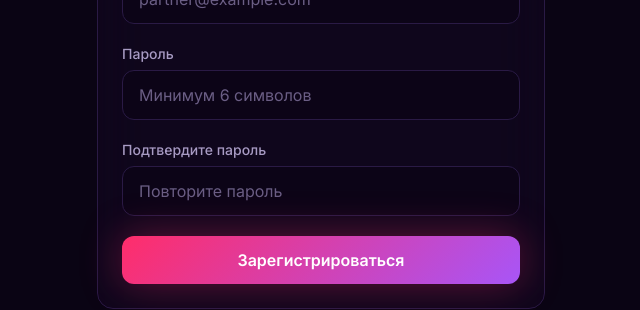
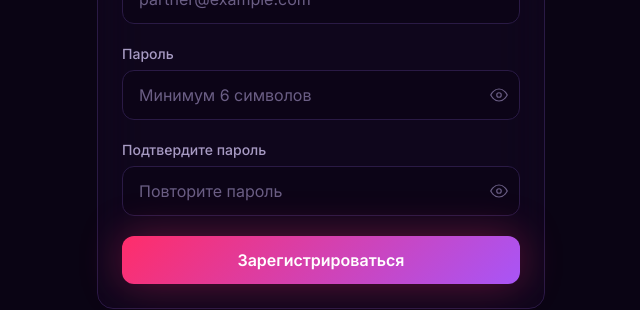
Before and after one commit to romanoffalexx/LOKO_platform, a React (Vite) app: page /invite/1 in a window 1280 px wide. Shown: the part 422-732 px from the top of the page, without its empty margins (319-959 px from the left). Built offline with nearby package versions, Linux system fonts and the light colour scheme; no server answers.

Commit message:
добавлен глаз напротив ввода пароля

```diff
--- /dev/null
+++ b/src/components/ui/PasswordInput.tsx
@@ -0,0 +1,26 @@
+import { useState, type FC, type InputHTMLAttributes } from 'react'
+import { IconEye, IconEyeOff } from './icons'
+
+/** Поле ввода пароля с иконкой «глаз» для показа/скрытия */
+export const PasswordInput: FC<InputHTMLAttributes<HTMLInputElement>> = (props) => {
+  const [visible, setVisible] = useState(false)
+
+  return (
+    <div className="relative">
+      <input
+        {...props}
+        type={visible ? 'text' : 'password'}
+        className={`input w-full pr-10 ${props.className || ''}`}
+      />
+      <button
+        type="button"
+        tabIndex={-1}
+        onClick={() => setVisible(v => !v)}
+        className="absolute right-3 top-1/2 -translate-y-1/2 text-loko-text-muted hover:text-loko-text-primary transition-colors"
+        aria-label={visible ? 'Скрыть пароль' : 'Показать пароль'}
+      >
+        {visible ? <IconEyeOff size={18} /> : <IconEye size={18} />}
+      </button>
+    </div>
+  )
+}
--- a/src/components/ui/icons.tsx
+++ b/src/components/ui/icons.tsx
@@ -129,3 +129,9 @@ export const IconTrash: FC<IconProps> = ({ size, ...p }) => (
 export const IconEdit: FC<IconProps> = ({ size, ...p }) => (
   <svg {...baseProps(size)} {...p}><path d="M17 3a2.85 2.85 0 1 1 4 4L7.5 20.5 2 22l1.5-5.5Z"/><path d="m15 5 4 4"/></svg>
 )
+export const IconEye: FC<IconProps> = ({ size, ...p }) => (
+  <svg {...baseProps(size)} {...p}><path d="M1 12s4-8 11-8 11 8 11 8-4 8-11 8-11-8-11-8z"/><circle cx="12" cy="12" r="3"/></svg>
+)
+export const IconEyeOff: FC<IconProps> = ({ size, ...p }) => (
+  <svg {...baseProps(size)} {...p}><path d="M17.94 17.94A10.07 10.07 0 0 1 12 20c-7 0-11-8-11-8a18.45 18.45 0 0 1 5.06-5.94"/><path d="M9.9 4.24A9.12 9.12 0 0 1 12 4c7 0 11 8 11 8a18.5 18.5 0 0 1-2.16 3.19"/><path d="m14.12 14.12a3 3 0 1 1-4.24-4.24"/><line x1="1" y1="1" x2="23" y2="23"/></svg>
+)
--- a/src/pages/auth/ChangePasswordPage.tsx
+++ b/src/pages/auth/ChangePasswordPage.tsx
@@ -3,6 +3,7 @@ import { useNavigate } from 'react-router-dom'
 import { authApi } from '@/lib/api'
 import { useAuth } from '@/lib/auth'
 import { YaokoLogo } from '@/components/brand/YaokoLogo'
+import { PasswordInput } from '@/components/ui/PasswordInput'
 
 export const ChangePasswordPage: FC = () => {
   const { user, refresh } = useAuth()
@@ -65,36 +66,30 @@ export const ChangePasswordPage: FC = () => {
           {showOld && (
             <div>
               <label className="block text-sm font-medium text-loko-text-secondary mb-1.5">Текущий пароль</label>
-              <input
-                type="password"
+              <PasswordInput
                 value={oldPassword}
                 onChange={e => setOldPassword(e.target.value)}
                 required
-                className="input w-full"
               />
             </div>
           )}
 
           <div>
             <label className="block text-sm font-medium text-loko-text-secondary mb-1.5">Новый пароль</label>
-            <input
-              type="password"
+            <PasswordInput
               value={newPassword}
               onChange={e => setNewPassword(e.target.value)}
               required
-              className="input w-full"
               placeholder="Минимум 6 символов"
             />
           </div>
 
           <div>
             <label className="block text-sm font-medium text-loko-text-secondary mb-1.5">Подтвердите пароль</label>
-            <input
-              type="password"
+            <PasswordInput
               value={confirm}
               onChange={e => setConfirm(e.target.value)}
               required
-              className="input w-full"
             />
           </div>
 
--- a/src/pages/auth/InvitePage.tsx
+++ b/src/pages/auth/InvitePage.tsx
@@ -2,6 +2,7 @@ import { useState, type FC, type FormEvent } from 'react'
 import { useParams, useNavigate } from 'react-router-dom'
 import { authApi } from '@/lib/api'
 import { YaokoLogo } from '@/components/brand/YaokoLogo'
+import { PasswordInput } from '@/components/ui/PasswordInput'
 
 export const InvitePage: FC = () => {
   const { token } = useParams<{ token: string }>()
@@ -93,24 +94,20 @@ export const InvitePage: FC = () => {
 
           <div>
             <label className="block text-sm font-medium text-loko-text-secondary mb-1.5">Пароль</label>
-            <input
-              type="password"
+            <PasswordInput
               value={password}
               onChange={e => setPassword(e.target.value)}
               required
-              className="input w-full"
               placeholder="Минимум 6 символов"
             />
           </div>
 
           <div>
             <label className="block text-sm font-medium text-loko-text-secondary mb-1.5">Подтвердите пароль</label>
-            <input
-              type="password"
+            <PasswordInput
               value={confirm}
               onChange={e => setConfirm(e.target.value)}
               required
-              className="input w-full"
               placeholder="Повторите пароль"
             />
           </div>
--- a/src/pages/auth/LoginPage.tsx
+++ b/src/pages/auth/LoginPage.tsx
@@ -2,6 +2,7 @@ import { useState, type FC, type FormEvent } from 'react'
 import { useNavigate, useLocation, Link } from 'react-router-dom'
 import { useAuth } from '@/lib/auth'
 import { YaokoLogo } from '@/components/brand/YaokoLogo'
+import { PasswordInput } from '@/components/ui/PasswordInput'
 
 export const LoginPage: FC = () => {
   const { login, user } = useAuth()
@@ -74,12 +75,10 @@ export const LoginPage: FC = () => {
 
           <div>
             <label className="block text-sm font-medium text-loko-text-secondary mb-1.5">Пароль</label>
-            <input
-              type="password"
+            <PasswordInput
               value={password}
               onChange={e => setPassword(e.target.value)}
               required
-              className="input w-full"
               placeholder="••••••••"
             />
           </div>
--- a/src/pages/tablet/TabletLogin.tsx
+++ b/src/pages/tablet/TabletLogin.tsx
@@ -3,6 +3,7 @@ import { useNavigate } from 'react-router-dom'
 import { tabletAuthApi } from '@/lib/api'
 import { motion } from 'framer-motion'
 import { IconLogo } from '@/components/ui/icons'
+import { PasswordInput } from '@/components/ui/PasswordInput'
 
 export const TabletLogin: FC = () => {
   const navigate = useNavigate()
@@ -62,12 +63,11 @@ export const TabletLogin: FC = () => {
 
           <div>
             <label className="block text-sm font-medium text-loko-text-secondary mb-1.5">Пароль</label>
-            <input
-              type="password"
+            <PasswordInput
               value={password}
               onChange={e => setPassword(e.target.value)}
               required
-              className="input w-full text-center text-lg"
+              className="text-center text-lg"
               placeholder="••••••••••••"
             />
           </div>
```
Also changed, not shown: 1 other file (tests, documents, lock files or other folders).
